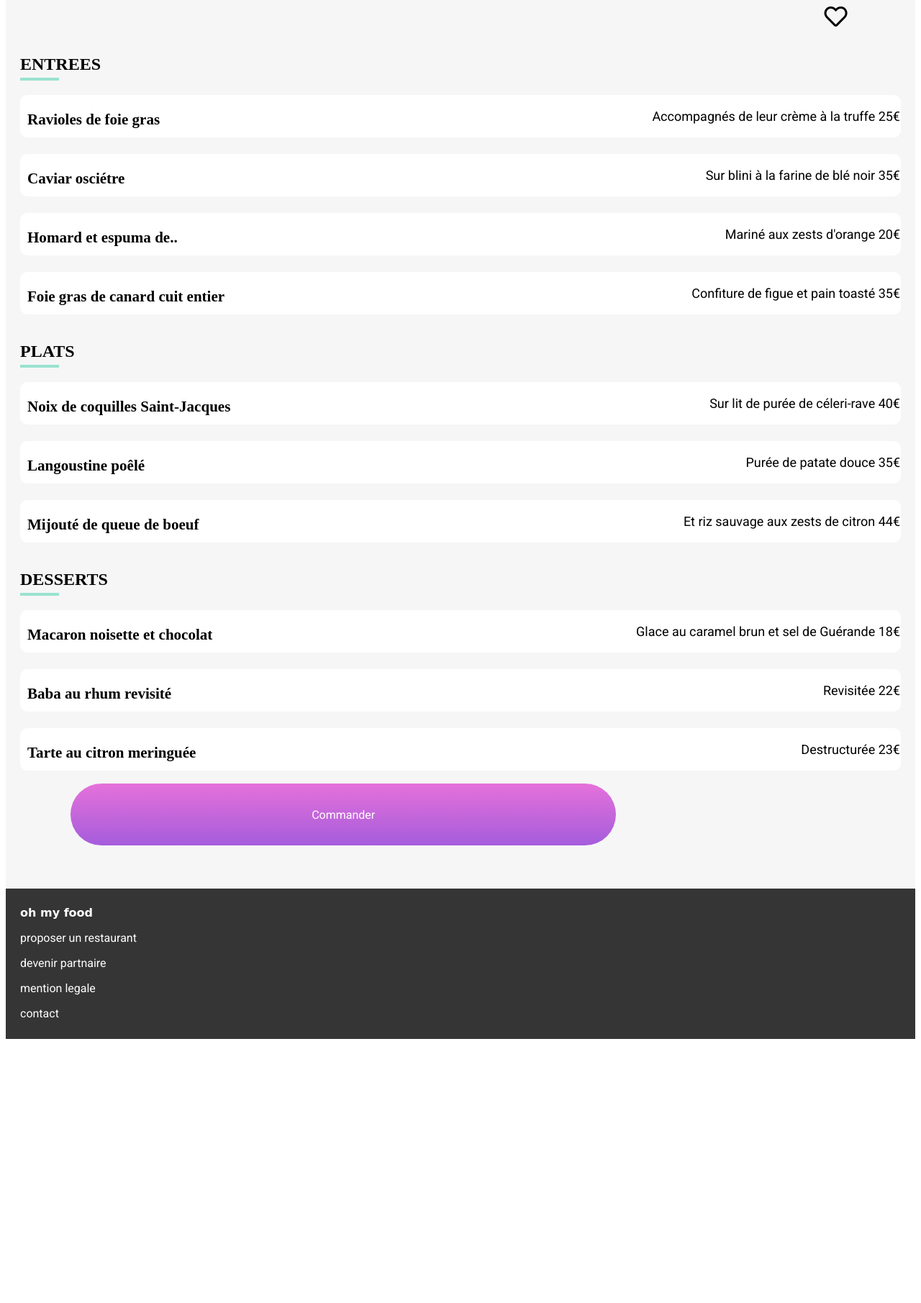
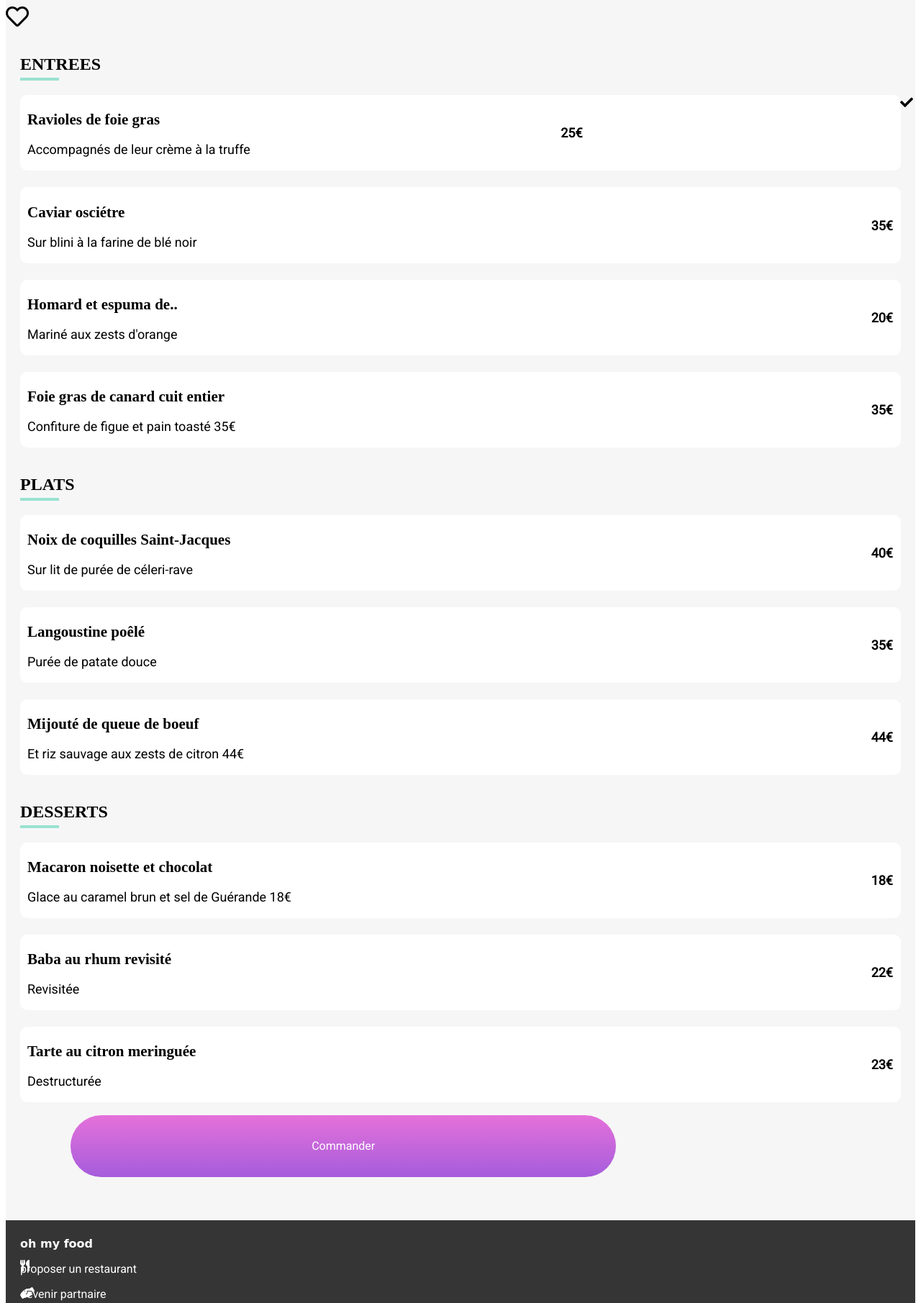
Before and after one commit to luna7-creator/projet3, a website: page La note enchantée.html in a window 1280 px wide. Shown: the part 1020-2831 px from the top of the page at 72% size. Before the commit the page ends 2572 px from the top, so only its background shows below. Drawn offline with Linux system fonts and the light colour scheme; a web font is replaced by a local one.

Commit message:
add icons

```diff
--- a/La note enchantée.html
+++ b/La note enchantée.html
@@ -26,57 +26,91 @@
     <h2>ENTREES</h2>
     <hr/>
     <article class="menu">
+        <div>
         <h3>Ravioles de foie gras</h3>
-        <p>Accompagnés de leur crème à la truffe 25€</p>
+        <p>Accompagnés de leur crème à la truffe</p>
+        </div>
+        <p class="price"><b>25€</b></p>
+        <div>
+            <i class="fas fa-check"></i>
+        </div>
+
     </article><br/>
 
     <article class="menu">
+        <div>
     <h3>Caviar osciétre</h3>
-    <p>Sur blini à la farine de blé noir 35€</p>
+    <p>Sur blini à la farine de blé noir</p>
+    </div>
+    <p class="price"><b>35€</b></p>
     </article><br/>
 
     <article class="menu">
+        <div>
     <h3>Homard et espuma de..</h3>
-    <p>Mariné aux zests d'orange 20€</p>
+    <p>Mariné aux zests d'orange</p>
+    </div>
+    <p class="price"><b>20€</b></p>
     </article><br/>
 
     <article class="menu">
+        <div>
     <h3>Foie gras de canard cuit entier</h3>
     <p>Confiture de figue et pain toasté 35€</p>
+    </div>
+    <p class="price"><b>35€</b></p>
     </article><br/>
 
     <h2>PLATS</h2>
     <hr/>
     <article class="menu">
+        <div>
     <h3>Noix de coquilles Saint-Jacques</h3>
-    <p>Sur lit de purée de céleri-rave 40€</p>
+    <p>Sur lit de purée de céleri-rave</p>
+    </div>
+    <p class="price"><b>40€</b></p>
     </article><br/>
 
     <article class="menu">
+        <div>
     <h3>Langoustine poêlé</h3>
-    <p>Purée de patate douce 35€</p>
+    <p>Purée de patate douce</p>
+    </div>
+    <p class="price"><b>35€</b></p>
     </article><br/>
 
     <article class="menu">
+        <div>
     <h3>Mijouté de queue de boeuf</h3>
     <p>Et riz sauvage aux zests de citron 44€</p>
+    </div>
+    <p class="price"><b>44€</b></p>
     </article><br/>
 
     <h2>DESSERTS</h2>
     <hr/>
     <article class="menu">
+        <div>
     <h3>Macaron noisette et chocolat</h3>
     <p>Glace au caramel brun et sel de Guérande 18€</p>
+    </div>
+    <p class="price"><b>18€</b></p>
     </article><br/>
 
     <article class="menu">
+        <div>
     <h3>Baba au rhum revisité</h3>
-    <p>Revisitée 22€</p>
+    <p>Revisitée</p>
+    </div>
+    <p class="price"><b>22€</b></p>
     </article><br/>
 
     <article class="menu">
+        <div>
     <h3>Tarte au citron meringuée</h3>
-    <p>Destructurée 23€</p>
+    <p>Destructurée</p>
+    </div>
+    <p class="price"><b>23€</b></p>
     </article><br/>
 
 
@@ -89,8 +123,8 @@
 
  <div class="part">
     <h1>oh my food</h1>
-   <p>proposer un restaurant</p>
-   <p>devenir partnaire</p>
+   <i class="fas fa-utensils"></i><p>proposer un restaurant</p>
+   <i class="fas fa-hands-helping"></i><p>devenir partnaire</p>
    <p>mention legale</p>
    <p>contact</p>
 
--- a/sass/main.scss
+++ b/sass/main.scss
@@ -49,9 +49,12 @@ body
         }
 
 
+
+
        h5 {
-           text-align: center; background-color:#eaeaea;padding: 1.85rem 2rem;border-radius: 7rem;
-           font-size:large;padding-bottom: 10px;margin-bottom: 40px;
+           text-align: center; background-color:#eaeaea;padding: 1.85rem 2rem;border-radius: 5rem;
+           font-size:large;padding-bottom: 50px;margin-bottom: 40px;
+
        }
     .menù {background-color:#f6f6f6;margin-top:60px;
         margin-top: 90px;
--- a/sass/menu.scss
+++ b/sass/menu.scss
@@ -29,9 +29,6 @@ padding-right: 10px;
 
   }
 
- i{
-     margin-left: 90%;
- }
 
 
 h3{
@@ -81,9 +78,10 @@ img{
     background-color:#353535;
     color: white;
     padding-top: 10px;
-    padding-left: 20px;
+    padding-left: 80px;
     padding-bottom: 10px;
     margin-top: 60px;
+
 
     }
     .part h1{
@@ -91,3 +89,8 @@ img{
         font-size:medium;
 
     }
+
+    .fas{
+       position:absolute;
+
+    }
```
Also changed, not shown: A'la française.html (+9 -9 lines), La palette du goût.html (+9 -9 lines), Le délice des sens.html (+13 -13 lines), public/css/style.css, 1 other file.
